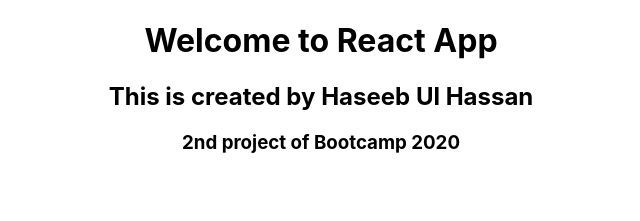
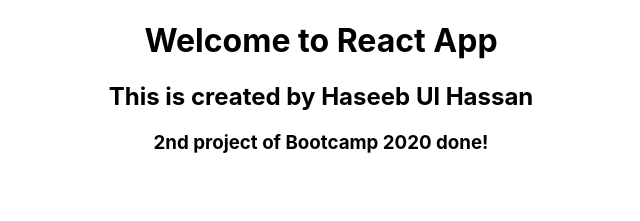
Before and after one commit to haseebulhassan-IOT/bootcamp2020_2ndproject, a React (Create React App) app: page / in a window 1280 px wide. Shown: the top 221 px of the page, without its empty margins (319-959 px from the left). Built offline with nearby package versions, Linux system fonts and the light colour scheme.

Commit message:
Update App.js

```diff
--- a/src/App.js
+++ b/src/App.js
@@ -7,7 +7,7 @@
     <div className="App">
       <h1>Welcome to React App</h1>
       <h2> This is created by Haseeb Ul Hassan</h2>
-      <h3> 2nd project of Bootcamp 2020</h3>
+      <h3> 2nd project of Bootcamp 2020 done!</h3>
     </div>
   );
 }
```
